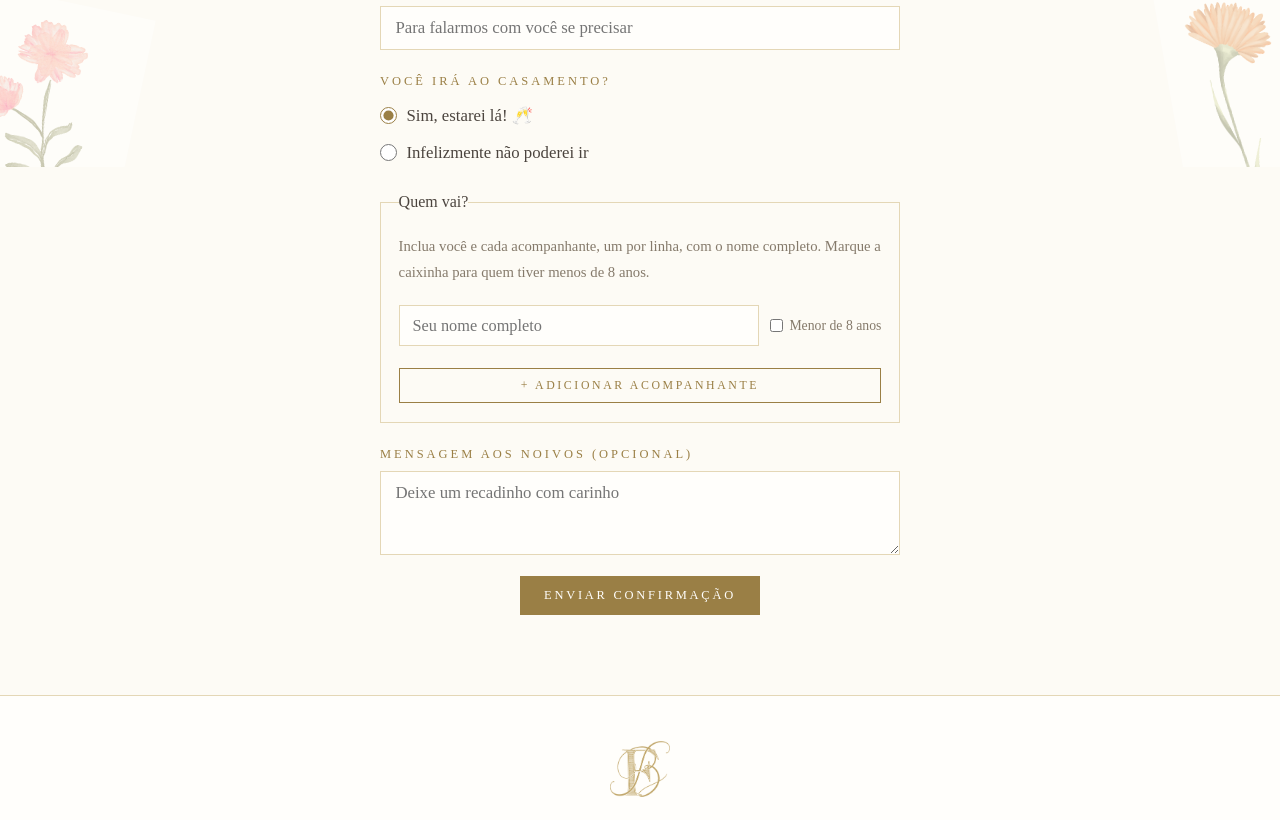
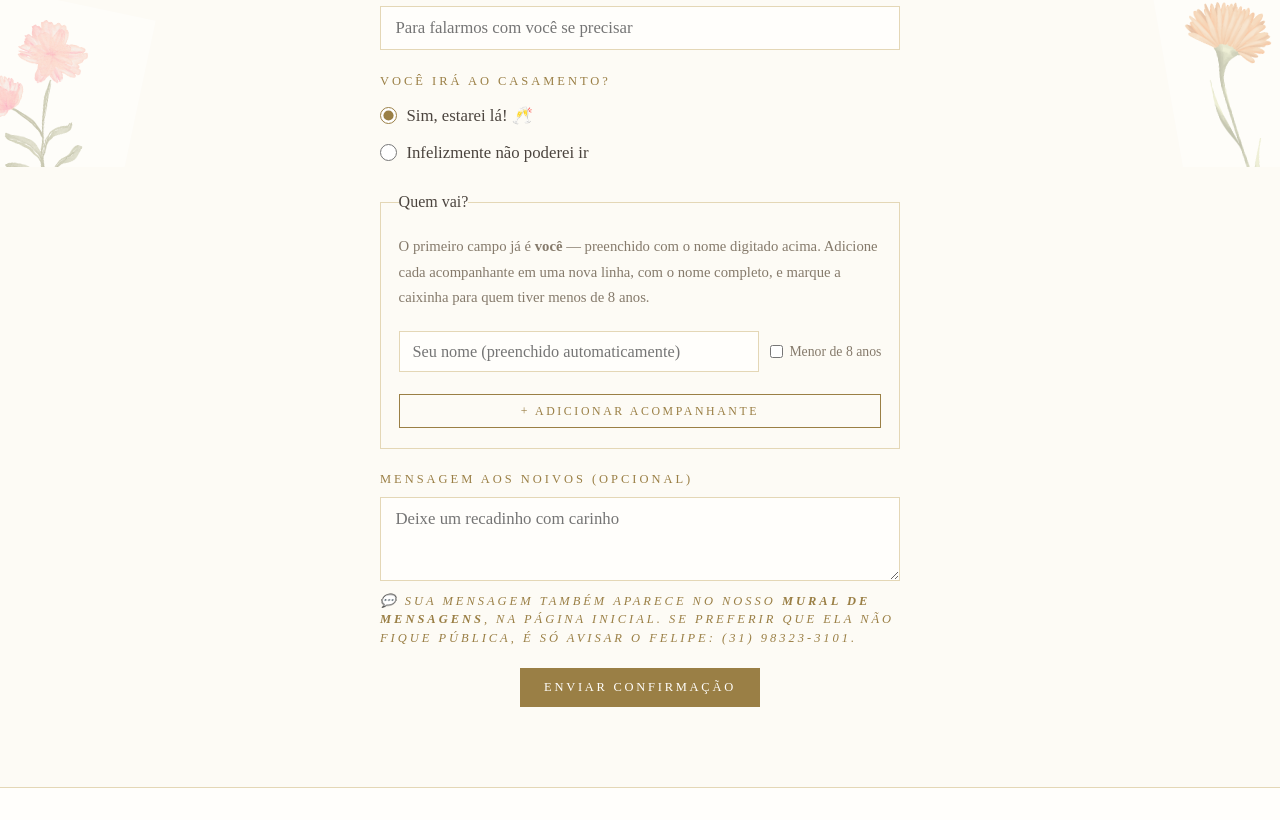
Before and after one commit to felipelemosm/casamento-felipe-e-brenda, a React (Vite) app: page /#/presenca in a window 1280 px wide. Shown: the part 633-1453 px from the top of the page. Built offline with nearby package versions, Linux system fonts and the light colour scheme; a web font is replaced by a local one.

Commit message:
Confirmação: 1º nome do bloco 'Quem vai?' preenche sozinho com o nome de quem responde, e a mensagem também vai para o mural (com aviso)
Co-Authored-By: Claude Fable 5 <noreply@anthropic.com>

```diff
--- a/src/pages/Presenca.jsx
+++ b/src/pages/Presenca.jsx
@@ -1,6 +1,6 @@
 import { useState } from 'react'
 import { Link } from 'react-router-dom'
-import { BACKEND_ENDPOINT } from '../config.js'
+import { BACKEND_ENDPOINT, MESSAGES_ENDPOINT } from '../config.js'
 
 const INITIAL = {
   nome: '',
@@ -14,12 +14,24 @@ export default function Presenca() {
   const [form, setForm] = useState(INITIAL)
   const [pessoas, setPessoas] = useState([{ ...EMPTY_PERSON }])
   const [status, setStatus] = useState('idle') // idle | sending | sent | error
+  const [nomeManual, setNomeManual] = useState(false) // 1ª pessoa editada à mão?
+
+  // Ao preencher "Seu nome completo", espelha no 1º campo de "Quem vai?"
+  // — enquanto ninguém tiver editado esse campo manualmente.
+  function updateNome(event) {
+    const nome = event.target.value
+    setForm((f) => ({ ...f, nome }))
+    if (!nomeManual) {
+      setPessoas((prev) => prev.map((p, i) => (i === 0 ? { ...p, nome } : p)))
+    }
+  }
 
   function update(field) {
     return (event) => setForm({ ...form, [field]: event.target.value })
   }
 
   function updatePessoa(index, field, value) {
+    if (index === 0 && field === 'nome') setNomeManual(true)
     setPessoas(pessoas.map((p, i) => (i === index ? { ...p, [field]: value } : p)))
   }
 
@@ -50,6 +62,19 @@ export default function Presenca() {
           pessoas: form.presenca === 'sim' ? confirmados : '',
         }),
       })
+      // A mensagem deixada aqui também alimenta o mural de mensagens.
+      if (form.mensagem.trim() && MESSAGES_ENDPOINT) {
+        await fetch(MESSAGES_ENDPOINT, {
+          method: 'POST',
+          mode: 'no-cors',
+          headers: { 'Content-Type': 'application/x-www-form-urlencoded' },
+          body: new URLSearchParams({
+            tipo: 'mensagem',
+            nome: form.nome,
+            mensagem: form.mensagem,
+          }),
+        })
+      }
       setStatus('sent')
     } catch {
       setStatus('error')
@@ -102,7 +127,7 @@ export default function Presenca() {
       <form className="rsvp-form" onSubmit={handleSubmit}>
         <label className="field">
           <span>Seu nome completo</span>
-          <input type="text" required value={form.nome} onChange={update('nome')}
+          <input type="text" required value={form.nome} onChange={updateNome}
             placeholder="Quem está respondendo" autoComplete="name" />
         </label>
 
@@ -130,14 +155,15 @@ export default function Presenca() {
           <fieldset className="field pessoas-group">
             <legend>Quem vai?</legend>
             <p className="pessoas-hint">
-              Inclua você e cada acompanhante, um por linha, com o nome completo.
-              Marque a caixinha para quem tiver menos de 8 anos.
+              O primeiro campo já é <strong>você</strong> — preenchido com o nome digitado
+              acima. Adicione cada acompanhante em uma nova linha, com o nome completo, e
+              marque a caixinha para quem tiver menos de 8 anos.
             </p>
             {pessoas.map((pessoa, index) => (
               <div className="pessoa-row" key={index}>
                 <input type="text" required value={pessoa.nome}
                   onChange={(e) => updatePessoa(index, 'nome', e.target.value)}
-                  placeholder={index === 0 ? 'Seu nome completo' : `Nome completo do acompanhante ${index}`}
+                  placeholder={index === 0 ? 'Seu nome (preenchido automaticamente)' : `Nome completo do acompanhante ${index}`}
                   aria-label={`Nome completo da pessoa ${index + 1}`} />
                 <label className="pessoa-menor">
                   <input type="checkbox" checked={pessoa.menor8}
@@ -162,6 +188,11 @@ export default function Presenca() {
           <span>Mensagem aos noivos (opcional)</span>
           <textarea rows="3" value={form.mensagem} onChange={update('mensagem')}
             placeholder="Deixe um recadinho com carinho" />
+          <span className="field-note">
+            💬 Sua mensagem também aparece no nosso <strong>mural de mensagens</strong>, na
+            página inicial. Se preferir que ela não fique pública, é só avisar o Felipe:
+            (31) 98323-3101.
+          </span>
         </label>
 
         {status === 'error' && (
--- a/src/styles.css
+++ b/src/styles.css
@@ -1819,3 +1819,11 @@ main, .nav, .footer { position: relative; z-index: 1; }
   .messages-nav { width: 1.9rem; height: 1.9rem; font-size: 1.1rem; }
   .messages-viewer { gap: 0.3rem; }
 }
+/* ---------- Nota abaixo de um campo do formulário ---------- */
+.field-note {
+  font-size: 0.86rem;
+  font-style: italic;
+  color: var(--ink-soft);
+  line-height: 1.5;
+  margin-top: 0.3rem;
+}
```
